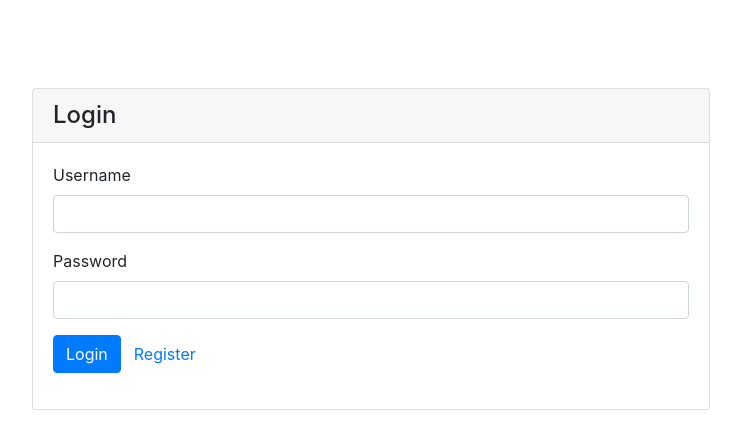
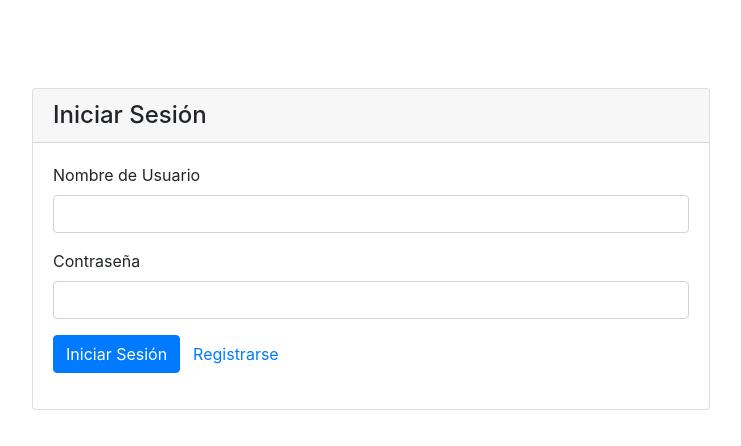
Before and after one commit to tomaScheffer/BIoT_Inge-Soft, a Vue app: page /account/login in a window 1280 px wide. Shown: the top 446 px of the page, without its empty margins (269-1010 px from the left). Built offline with nearby package versions, Linux system fonts and the light colour scheme; no server answers.

Commit message:
Español

```diff
--- a/src/App.vue
+++ b/src/App.vue
@@ -13,6 +13,7 @@
         <Nav>
 
         </Nav>
+
         <Alert />
         <div class="container pt-4 pb-4">
             <router-view />
--- a/src/components/Nav.vue
+++ b/src/components/Nav.vue
@@ -10,9 +10,9 @@
 
     <nav v-show="authStore.user" class="navbar navbar-expand navbar-dark bg-dark">
         <div class="navbar-nav">
-            <router-link to="/" class="nav-item nav-link">Home</router-link>
-            <router-link to="/users" class="nav-item nav-link">Users</router-link>
-            <button @click="authStore.logout()" class="btn btn-link nav-item nav-link">Logout</button>
+            <router-link to="/" class="nav-item nav-link">Principal</router-link>
+            <router-link to="/users" class="nav-item nav-link">Usuarios</router-link>
+            <button @click="authStore.logout()" class="btn btn-link nav-item nav-link">Cerrar Sesión</button>
         </div>
     </nav>
 
--- a/src/views/Home.vue
+++ b/src/views/Home.vue
@@ -11,9 +11,7 @@
 <template>
 
     <div v-if="user">
-        <h1>Hi {{user.firstName}}!</h1>
-        <p>You're logged in with Vue 3 + Pinia & JWT!!</p>
-        <p><router-link to="/users">Manage Users</router-link></p>
+        <h1>Hola {{user.firstName}}!</h1>
     </div>
 
 </template>
--- a/src/views/account/Login.vue
+++ b/src/views/account/Login.vue
@@ -22,25 +22,25 @@
 <template>
 
     <div class="card m-3">
-        <h4 class="card-header">Login</h4>
+        <h4 class="card-header">Iniciar Sesión</h4>
         <div class="card-body">
             <Form @submit="onSubmit" :validation-schema="schema" v-slot="{ errors, isSubmitting }">
                 <div class="form-group">
-                    <label>Username</label>
+                    <label>Nombre de Usuario</label>
                     <Field name="username" type="text" class="form-control" :class="{ 'is-invalid': errors.username }" />
                     <div class="invalid-feedback">{{ errors.username }}</div>
                 </div>
                 <div class="form-group">
-                    <label>Password</label>
+                    <label>Contraseña</label>
                     <Field name="password" type="password" class="form-control" :class="{ 'is-invalid': errors.password }" />
                     <div class="invalid-feedback">{{ errors.password }}</div>
                 </div>
                 <div class="form-group">
                     <button class="btn btn-primary" :disabled="isSubmitting">
                         <span v-show="isSubmitting" class="spinner-border spinner-border-sm mr-1"></span>
-                        Login
+                        Iniciar Sesión
                     </button>
-                    <router-link to="register" class="btn btn-link">Register</router-link>
+                    <router-link to="register" class="btn btn-link">Registrarse</router-link>
                 </div>
             </Form>
         </div>
--- a/src/views/account/Register.vue
+++ b/src/views/account/Register.vue
@@ -36,35 +36,35 @@
 <template>
 
     <div class="card m-3">
-        <h4 class="card-header">Register</h4>
+        <h4 class="card-header">Registrarse</h4>
         <div class="card-body">
             <Form @submit="onSubmit" :validation-schema="schema" v-slot="{ errors, isSubmitting }">
                 <div class="form-group">
-                    <label>First Name</label>
+                    <label>Nombre</label>
                     <Field name="firstName" type="text" class="form-control" :class="{ 'is-invalid': errors.firstName }" />
                     <div class="invalid-feedback">{{ errors.firstName }}</div>
                 </div>
                 <div class="form-group">
-                    <label>Last Name</label>
+                    <label>Apellido</label>
                     <Field name="lastName" type="text" class="form-control" :class="{ 'is-invalid': errors.lastName }" />
                     <div class="invalid-feedback">{{ errors.lastName }}</div>
                 </div>
                 <div class="form-group">
-                    <label>Username</label>
+                    <label>Nombre de Usuario</label>
                     <Field name="username" type="text" class="form-control" :class="{ 'is-invalid': errors.username }" />
                     <div class="invalid-feedback">{{ errors.username }}</div>
                 </div>
                 <div class="form-group">
-                    <label>Password</label>
+                    <label>Contraseña</label>
                     <Field name="password" type="password" class="form-control" :class="{ 'is-invalid': errors.password }" />
                     <div class="invalid-feedback">{{ errors.password }}</div>
                 </div>
                 <div class="form-group">
                     <button class="btn btn-primary" :disabled="isSubmitting">
                         <span v-show="isSubmitting" class="spinner-border spinner-border-sm mr-1"></span>
-                        Register
+                        Registrarse
                     </button>
-                    <router-link to="login" class="btn btn-link">Cancel</router-link>
+                    <router-link to="login" class="btn btn-link">Cancelar</router-link>
                 </div>
             </Form>
         </div>
--- a/src/views/users/AddEdit.vue
+++ b/src/views/users/AddEdit.vue
@@ -15,7 +15,7 @@
     let title = 'Add User';
     let user = null;
     if (id) {
-        // Edit mode
+        // Modo edición
         title = 'Edit User';
         ({ user } = storeToRefs(usersStore));
         usersStore.getById(id);
@@ -23,16 +23,16 @@
 
     const schema = Yup.object().shape({
         firstName: Yup.string()
-            .required('First Name is required'),
+            .required('El nombre es obligatorio'),
         lastName: Yup.string()
-            .required('Last Name is required'),
+            .required('El apellido es obligatorio'),
         username: Yup.string()
-            .required('Username is required'),
+            .required('El nombre de usuario es obligatorio'),
         password: Yup.string()
             .transform(x => x === '' ? undefined : x)
-            // Password optional in edit mode
-            .concat(user ? null : Yup.string().required('Password is required'))
-            .min(6, 'Password must be at least 6 characters')
+            // Contraseña opcional en modo edición
+            .concat(user ? null : Yup.string().required('La contraseña es requerida'))
+            .min(6, 'Mínimo 6 caracteres para la contraseña')
     });
 
     async function onSubmit(values) {
@@ -40,10 +40,10 @@
             let message;
             if (user) {
                 await usersStore.update(user.value.id, values)
-                message = 'User updated';
+                message = 'Usuario actualizado';
             } else {
                 await usersStore.register(values);
-                message = 'User added';
+                message = 'Usuario agregado';
             }
             await router.push('/users');
             alertStore.success(message);
@@ -61,26 +61,26 @@
         <Form @submit="onSubmit" :validation-schema="schema" :initial-values="user" v-slot="{ errors, isSubmitting }">
             <div class="form-row">
                 <div class="form-group col">
-                    <label>First Name</label>
+                    <label>Nombre</label>
                     <Field name="firstName" type="text" class="form-control" :class="{ 'is-invalid': errors.firstName }" />
                     <div class="invalid-feedback">{{ errors.firstName }}</div>
                 </div>
                 <div class="form-group col">
-                    <label>Last Name</label>
+                    <label>Apellido</label>
                     <Field name="lastName" type="text" class="form-control" :class="{ 'is-invalid': errors.lastName }" />
                     <div class="invalid-feedback">{{ errors.lastName }}</div>
                 </div>
             </div>
             <div class="form-row">
                 <div class="form-group col">
-                    <label>Username</label>
+                    <label>Nombre Usuario</label>
                     <Field name="username" type="text" class="form-control" :class="{ 'is-invalid': errors.username }" />
                     <div class="invalid-feedback">{{ errors.username }}</div>
                 </div>
                 <div class="form-group col">
                     <label>
                         Password
-                        <em v-if="user">(Leave blank to keep the same password)</em>
+                        <em v-if="user">(Dejar en blanco para conservar anterior contraseña)</em>
                     </label>
                     <Field name="password" type="password" class="form-control" :class="{ 'is-invalid': errors.password }" />
                     <div class="invalid-feedback">{{ errors.password }}</div>
@@ -89,9 +89,9 @@
             <div class="form-group">
                 <button class="btn btn-primary" :disabled="isSubmitting">
                     <span v-show="isSubmitting" class="spinner-border spinner-border-sm mr-1"></span>
-                    Save
+                    Guardar
                 </button>
-                <router-link to="/users" class="btn btn-link">Cancel</router-link>
+                <router-link to="/users" class="btn btn-link">Cancelar</router-link>
             </div>
         </Form>
     </template>
@@ -102,7 +102,7 @@
     </template>
     <template v-if="user?.error">
         <div class="text-center m-5">
-            <div class="text-danger">Error loading user: {{user.error}}</div>
+            <div class="text-danger">error: {{user.error}}</div>
         </div>
     </template>
 
--- a/src/views/users/List.vue
+++ b/src/views/users/List.vue
@@ -12,14 +12,14 @@
 
 <template>
 
-    <h1>Users</h1>
-    <router-link to="/users/add" class="btn btn-sm btn-success mb-2">Add User</router-link>
+    <h1>Usuarios</h1>
+    <router-link to="/users/add" class="btn btn-sm btn-success mb-2">Agregar Usuario</router-link>
     <table class="table table-striped">
         <thead>
             <tr>
-                <th style="width: 30%">First Name</th>
-                <th style="width: 30%">Last Name</th>
-                <th style="width: 30%">Username</th>
+                <th style="width: 30%">Nombre</th>
+                <th style="width: 30%">Apellido</th>
+                <th style="width: 30%">Nombre de Usuario</th>
                 <th style="width: 10%"></th>
             </tr>
         </thead>
@@ -30,10 +30,10 @@
                     <td>{{ user.lastName }}</td>
                     <td>{{ user.username }}</td>
                     <td style="white-space: nowrap">
-                        <router-link :to="`/users/edit/${user.id}`" class="btn btn-sm btn-primary mr-1">Edit</router-link>
+                        <router-link :to="`/users/edit/${user.id}`" class="btn btn-sm btn-primary mr-1">Editar</router-link>
                         <button @click="usersStore.delete(user.id)" class="btn btn-sm btn-danger btn-delete-user" :disabled="user.isDeleting">
                             <span v-if="user.isDeleting" class="spinner-border spinner-border-sm"></span>
-                            <span v-else>Delete</span>
+                            <span v-else>Eliminar</span>
                         </button>
                     </td>
                 </tr>
@@ -45,7 +45,7 @@
             </tr>
             <tr v-if="users.error">
                 <td colspan="4">
-                    <div class="text-danger">Error loading users: {{users.error}}</div>
+                    <div class="text-danger">Error: {{users.error}}</div>
                 </td>
             </tr>
         </tbody>
```
